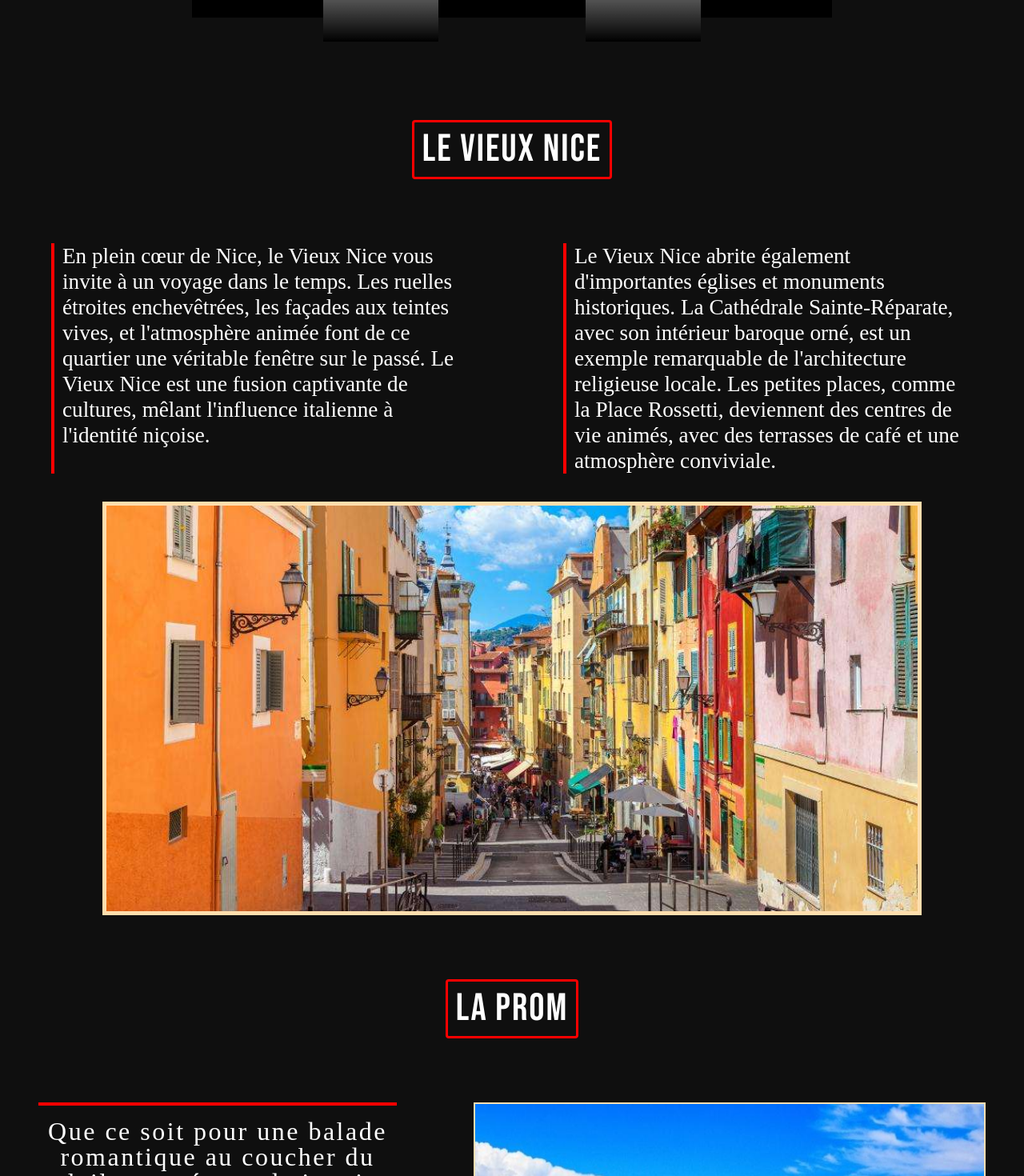
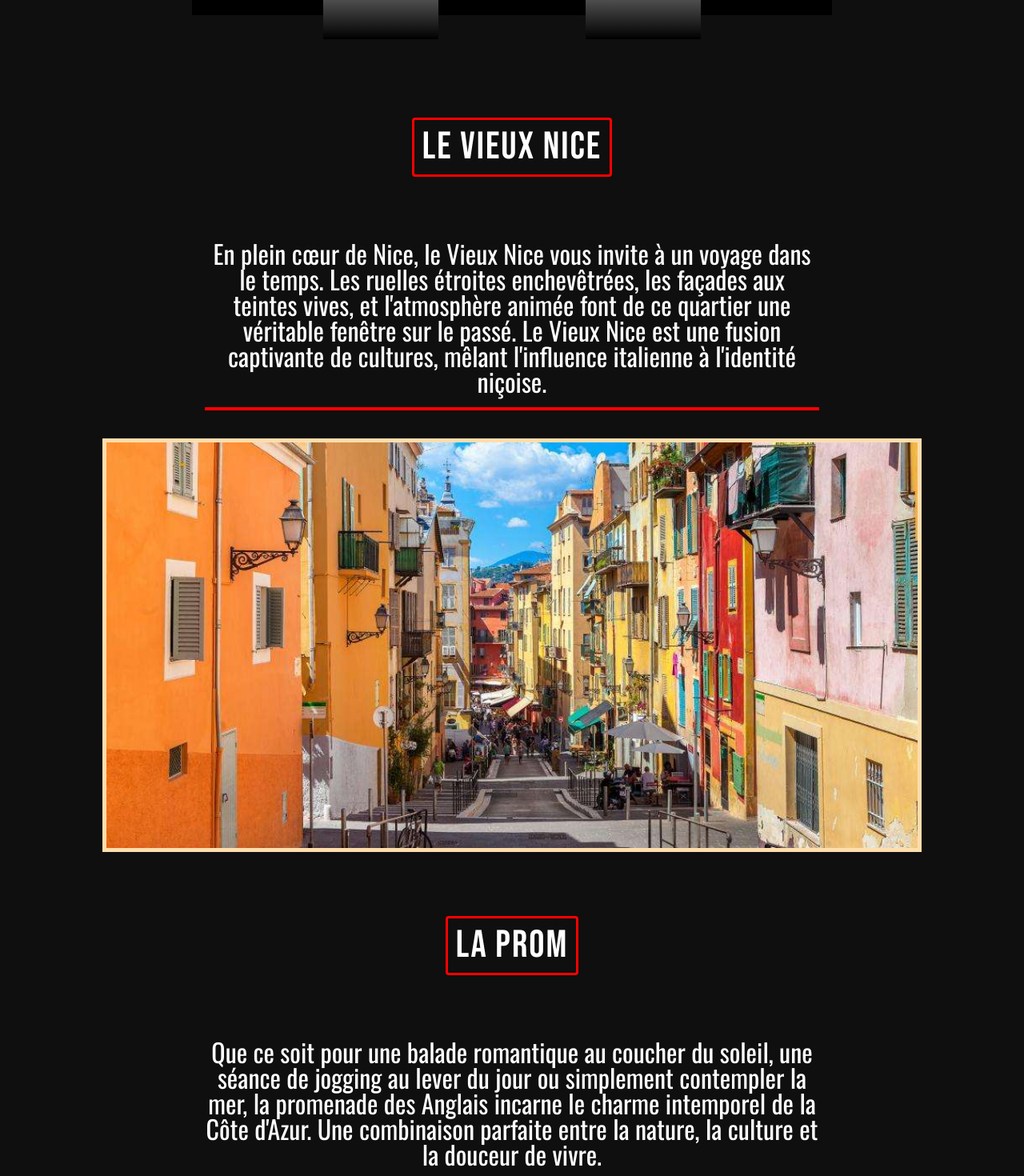
Before and after one commit to CedricFriscia/Nissa, a React (Vite) app: page / in a window 1280 px wide. Shown: the part 1330-2800 px from the top of the page at 80% size. Built offline with nearby package versions, Linux system fonts and the light colour scheme; grey boxes are pictures that could not be loaded.

Commit message:
update css

```diff
--- a/src/Pages/Gym/index.scss
+++ b/src/Pages/Gym/index.scss
@@ -14,7 +14,7 @@
          display: flex;
          align-items: center;
          font-size: 2rem;
-         font-weight: 500;
+         font-weight: 400;
          width: 40vw;
          color: white;
          text-align: center;
--- a/src/Pages/Landing/Landing.jsx
+++ b/src/Pages/Landing/Landing.jsx
@@ -21,7 +21,7 @@ const Landing = () => {
             </h2>
          </section>
          <footer className='landing__footer'>
-            <p>Decouvre Nice</p>
+            <p>Découvre Nice</p>
             <KeyboardDoubleArrowDownIcon style={{ color: "red" }} />
          </footer>
       </div>
--- a/src/Pages/Nice/Nice.jsx
+++ b/src/Pages/Nice/Nice.jsx
@@ -20,14 +20,6 @@ const Nice = () => {
                captivante de cultures, mêlant l'influence italienne à l'identité
                niçoise.
             </p>
-            <p>
-               Le Vieux Nice abrite également d'importantes églises et monuments
-               historiques. La Cathédrale Sainte-Réparate, avec son intérieur
-               baroque orné, est un exemple remarquable de l'architecture
-               religieuse locale. Les petites places, comme la Place Rossetti,
-               deviennent des centres de vie animés, avec des terrasses de café
-               et une atmosphère conviviale.
-            </p>
          </section>
 
          <img className='nice__image' src={vieux} alt='vieux nice' />
--- a/src/Pages/Nice/index.scss
+++ b/src/Pages/Nice/index.scss
@@ -9,12 +9,15 @@
       justify-content: space-around;
       margin-bottom: 35px;
       p {
-         font-size: 1.7rem;
-         font-weight: 500;
-         width: 40vw;
-         border-left: 4px solid red;
-         line-height: 2rem;
-         padding-left: 10px;
+         display: flex;
+         align-items: center;
+         font-size: 2rem;
+         font-weight: 400;
+         width: 60vw;
+         color: white;
+         text-align: center;
+         border-bottom: 4px solid red;
+         padding-bottom: 1rem;
       }
    }
 
--- a/src/Pages/Prom/Prom.jsx
+++ b/src/Pages/Prom/Prom.jsx
@@ -1,5 +1,6 @@
 // Import component
 import Title from "../../Components/Title/Title";
+import KeyboardDoubleArrowDownIcon from "@mui/icons-material/KeyboardDoubleArrowDown";
 
 // Import IMG
 import prom from "../../assets/prom.jpg";
@@ -14,11 +15,10 @@ const Prom = () => {
          <section className='prom__container'>
             <p className='prom__presentation'>
                Que ce soit pour une balade romantique au coucher du soleil, une
-               séance de jogging revitalisante au lever du jour ou simplement
-               contempler la mer, la promenade des Anglais incarne le charme
-               intemporel de la Côte d'Azur. Une combinaison parfaite entre la
-               nature, la culture et la douceur de vivre qui caractérisent si
-               bien cette région.
+               séance de jogging au lever du jour ou simplement contempler la
+               mer, la promenade des Anglais incarne le charme intemporel de la
+               Côte d'Azur. Une combinaison parfaite entre la nature, la culture
+               et la douceur de vivre.
             </p>
             <img
                className='prom__img'
--- a/src/Pages/Prom/index.scss
+++ b/src/Pages/Prom/index.scss
@@ -6,30 +6,29 @@
 
    &__container {
       display: flex;
-      gap: 6rem;
+      justify-content: center;
+      flex-direction: column;
+      gap: 4rem;
 
       p {
          display: flex;
+         justify-content: center;
          align-items: center;
+         margin: auto;
          font-size: 2rem;
-         font-weight: 500;
-         width: 35vw;
-         letter-spacing: 2.5px;
+         font-weight: 400;
+         width: 60vw;
          color: white;
          text-align: center;
-         border-top: 4px solid red;
-         padding-top: 1rem;
+         border-bottom: 4px solid red;
+         padding-bottom: 1rem;
       }
-   }
-
-   &__quote {
-      color: red;
-      font-size: 5rem;
    }
 
    &__img {
       border: 2px solid wheat;
-      width: 50vw;
+      width: 60vw;
+      margin: auto;
    }
 }
 
--- a/src/css/reset.css
+++ b/src/css/reset.css
@@ -3,6 +3,8 @@
    License: none (public domain)
 */
 
+@import url("https://fonts.googleapis.com/css2?family=Roboto:ital,wght@0,100;0,300;0,400;0,500;0,700;0,900;1,100;1,300;1,400;1,500;1,700;1,900&display=swap");
+@import url("https://fonts.googleapis.com/css2?family=Oswald:wght@200;300;400;500;600;700&display=swap");
 html,
 body,
 div,
@@ -90,6 +92,7 @@ video {
    font-size: 100%;
    font: inherit;
    vertical-align: baseline;
+   font-family: "Oswald", sans-serif;
 }
 /* HTML5 display-role reset for older browsers */
 article,
```
